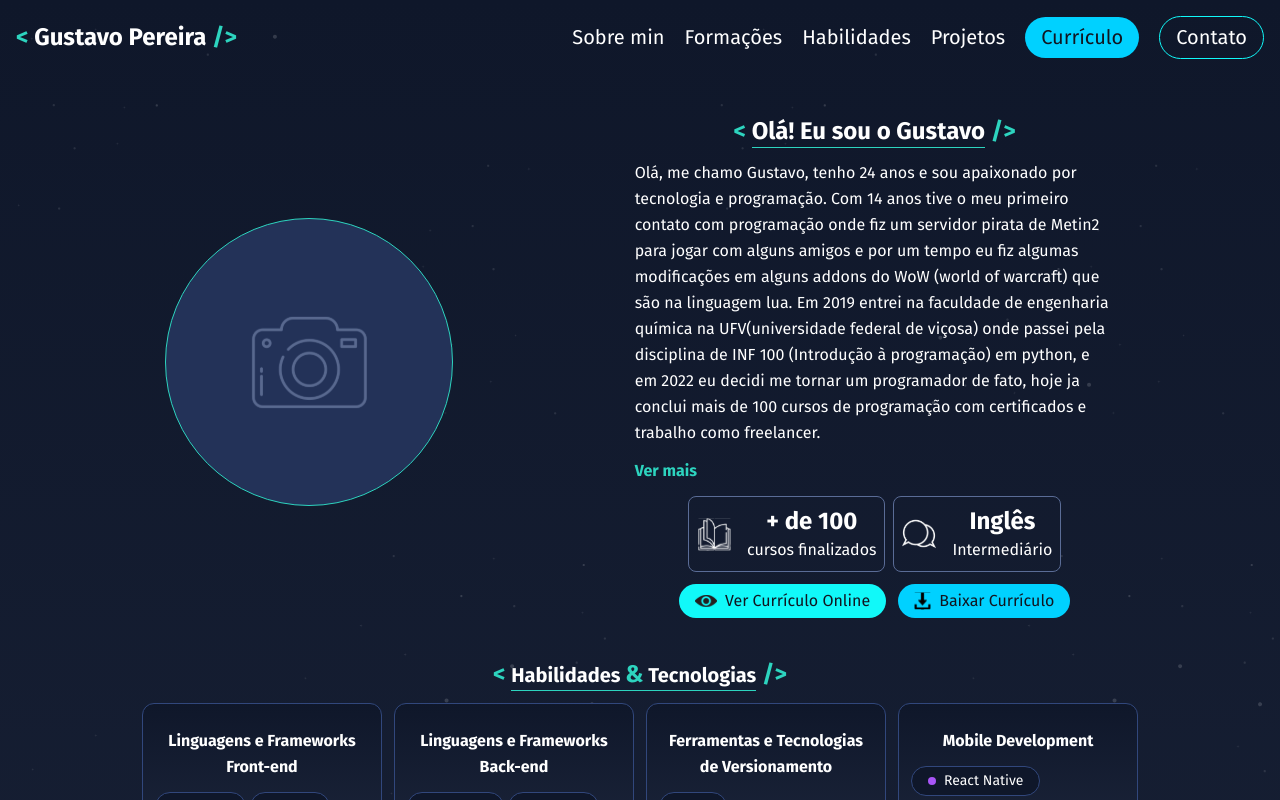
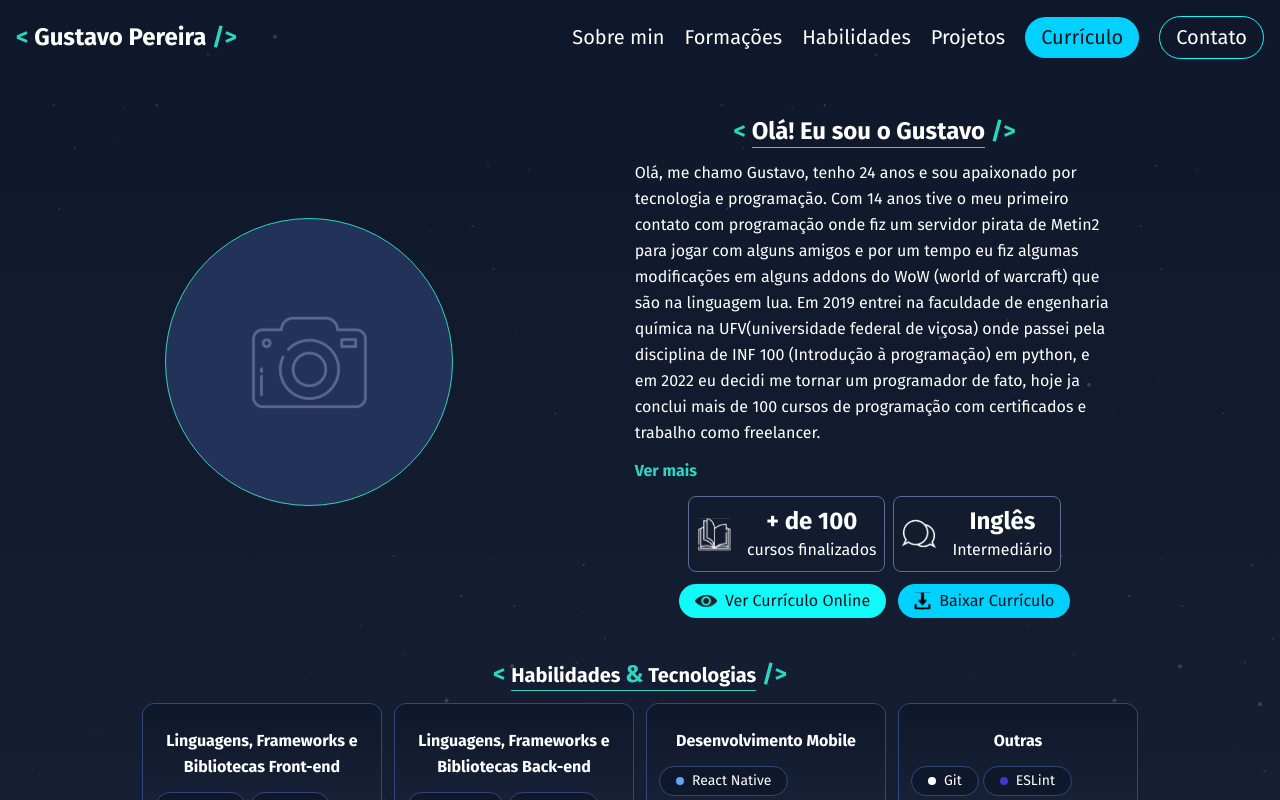
Before and after one commit to ogustavohp/portfolio, a Next.js app: page / in a window 1280 px wide. Shown: the top 800 px of the page. Built offline with nearby package versions, Linux system fonts and the light colour scheme.

Commit message:
skills and technologies colors update

```diff
--- a/src/components/SkillsAndTechnologies/Tag.tsx
+++ b/src/components/SkillsAndTechnologies/Tag.tsx
@@ -7,24 +7,25 @@ interface ITag {
 
 export default function Tag({ skillName }: ITag) {
   const colorVariants = {
-    HTML5: 'bg-red-500',
+    HTML5: 'bg-orange-600',
     CSS3: 'bg-purple-500',
-    Sass: 'bg-pink-500',
+    Sass: 'bg-pink-400',
     JavaScript: 'bg-yellow-500',
-    TypeScript: 'bg-blue-700',
-    React: 'bg-blue-300',
-    'Next.js': 'bg-purple-500',
-    'Tailwind CSS': 'bg-purple-500',
-    GraphQL: 'bg-purple-500',
-    'Node.js': 'bg-purple-500',
-    Fastify: 'bg-purple-500',
-    Express: 'bg-purple-500',
-    Prisma: 'bg-purple-500',
-    Git: 'bg-purple-500',
-    'React Native': 'bg-purple-500',
-    Expo: 'bg-purple-500',
-    ESLint: 'bg-purple-500',
-    Prettier: 'bg-purple-500',
+    TypeScript: 'bg-indigo-500',
+    React: 'bg-blue-400',
+    'Next.js': 'bg-gray-400',
+    'Tailwind CSS': 'bg-teal-300',
+    GraphQL: 'bg-pink-500',
+    'Node.js': 'bg-green-500',
+    Fastify: 'bg-red-500', //
+    Express: 'bg-gray-500',
+    Prisma: 'bg-teal-500',
+    Git: 'bg-white', //
+    'React Native': 'bg-blue-400',
+    Expo: 'bg-slate-400',
+    ESLint: 'bg-indigo-700',
+    Prettier: 'bg-cyan-700',
+    Docker: 'bg-sky-500',
   }
 
   if (
@@ -45,7 +46,8 @@ export default function Tag({ skillName }: ITag) {
     skillName === 'React Native' ||
     skillName === 'Expo' ||
     skillName === 'ESLint' ||
-    skillName === 'Prettier'
+    skillName === 'Prettier' ||
+    skillName === 'Docker'
   ) {
     return (
       <div className="flex items-center gap-2 rounded-3xl border border-iconcolor-500 bg-slate-900 px-4 py-1">
--- a/src/db/db.json
+++ b/src/db/db.json
@@ -34,7 +34,7 @@
     "skillsAndTechnologiesList": [
       {
         "id": "d6ef716f-7fe6-43f0-8cc4-b8628aea15bd",
-        "title": "Linguagens e Frameworks Front-end",
+        "title": "Linguagens, Frameworks e Bibliotecas Front-end",
         "technologies": [
           {
             "id": "05625b62-7d62-4a05-951b-e87c29c22674",
@@ -76,7 +76,7 @@
       },
       {
         "id": "21f88390-4e60-4aae-a53e-a9f826da5283",
-        "title": "Linguagens e Frameworks Back-end",
+        "title": "Linguagens, Frameworks e Bibliotecas Back-end",
         "technologies": [
           {
             "id": "a47e57ca-52f7-48d2-8a6b-67ffda5119ed",
@@ -109,18 +109,8 @@
         ]
       },
       {
-        "id": "1aa5d701-e6af-4f9e-8986-214aa7f18ef8",
-        "title": "Ferramentas e Tecnologias de Versionamento",
-        "technologies": [
-          {
-            "id": "99a42bb7-71ae-4645-b00c-ea35d2681f5c",
-            "skillName": "Git"
-          }
-        ]
-      },
-      {
         "id": "8ea1e032-051e-464e-b7d3-d0191e4e3277",
-        "title": "Mobile Development",
+        "title": "Desenvolvimento Mobile",
         "technologies": [
           {
             "id": "442308f6-19c3-40c9-954b-b7fe2cbca401",
@@ -134,8 +124,12 @@
       },
       {
         "id": "4aceb2a0-3ed9-4ddd-9d12-49982713e5b9",
-        "title": "Ferramentas de Desenvolvimento e Formatação de Código",
+        "title": "Outras",
         "technologies": [
+          {
+            "id": "99a42bb7-71ae-4645-b00c-ea35d2681f5c",
+            "skillName": "Git"
+          },
           {
             "id": "a1ce210d-d925-42d7-89cb-a092651a7fc9",
             "skillName": "ESLint"
@@ -143,6 +137,10 @@
           {
             "id": "2f38f1b8-7019-45c9-9037-6072a2d0063a",
             "skillName": "Prettier"
+          },
+          {
+            "id": "1b35eae1-9587-40c6-b792-262c6d76c6d5",
+            "skillName": "Docker"
           }
         ]
       }
```
